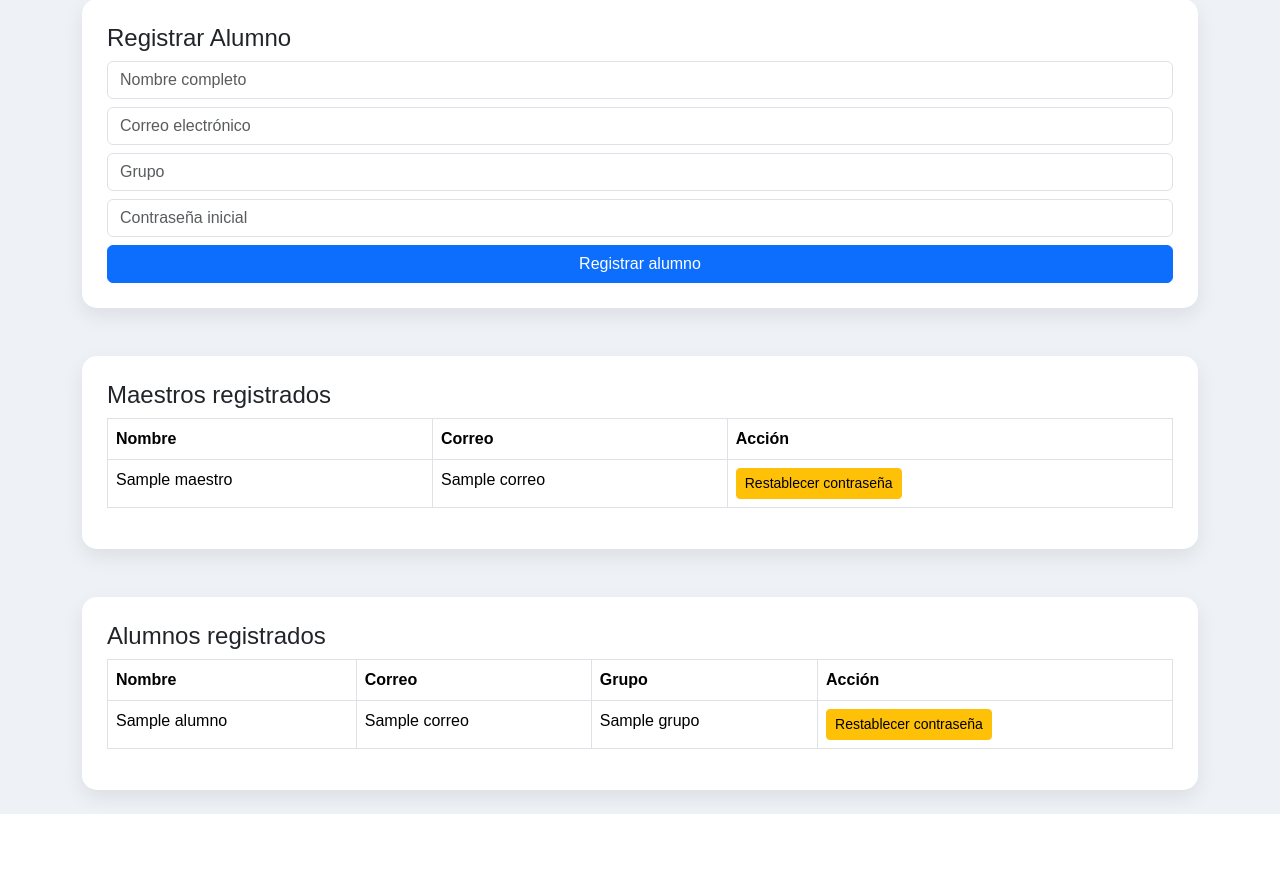
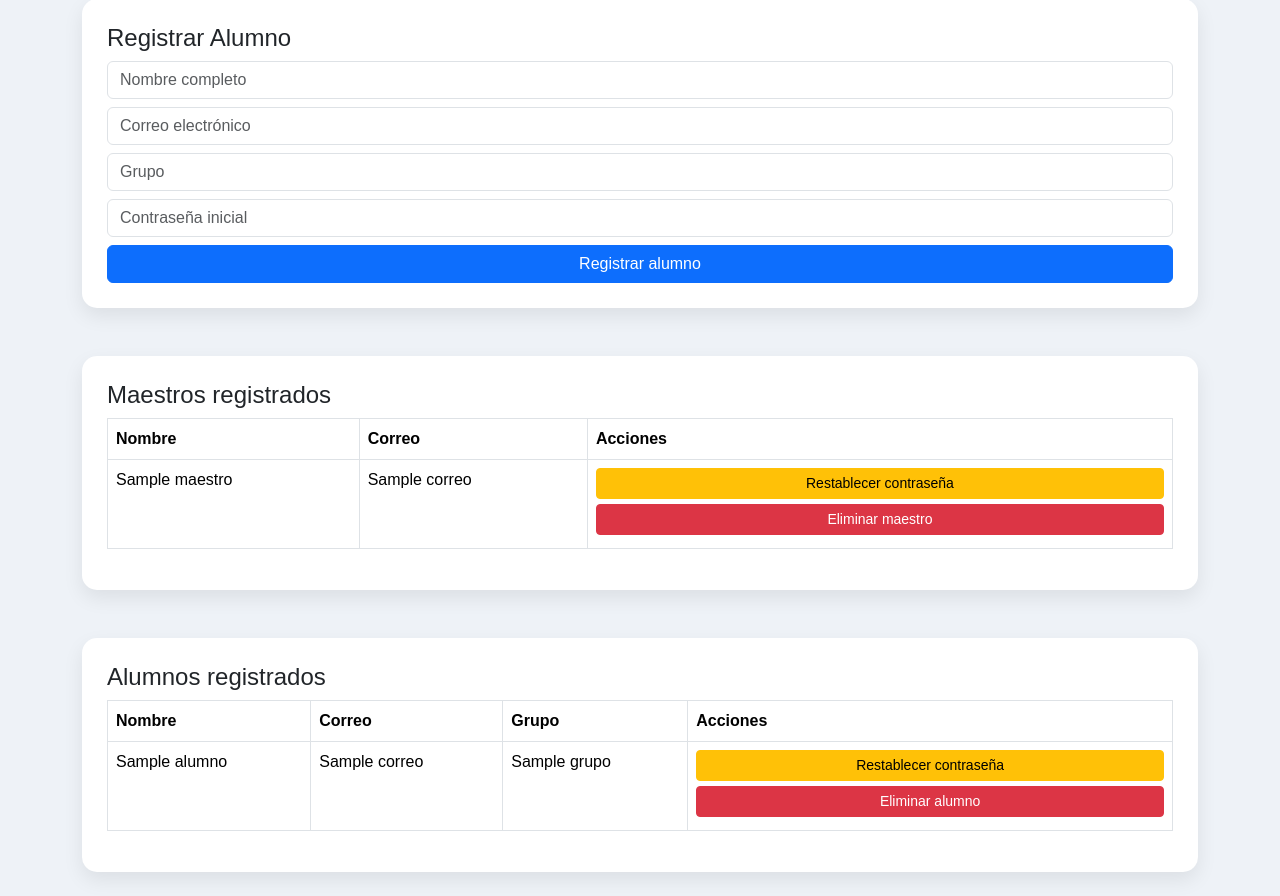
Before and after one commit to computacioneizi85-oss/control-escolar, a Flask app: page /admin in a window 1280 px wide. Shown: the part 406-1302 px from the top of the page. Before the commit the page ends 1220 px from the top, so only its background shows below. Run offline with Flask 3, Linux system fonts and the light colour scheme; the visitor is signed in with stand-in values (Sample User, id 1); a database or web service that is not in the repository returns one stand-in record (values such as "Sample title"); some libraries are stand-ins or nearby versions.

Commit message:
panel admin con eliminar usuarios

```diff
--- a/app.py
+++ b/app.py
@@ -235,6 +235,43 @@ def reset_password(correo):
 
     return f"Contraseña reiniciada. Nueva contraseña: {nueva_password}"
 
+# ==================================
+# ELIMINAR ALUMNO
+# ==================================
+@app.route("/eliminar_alumno/<correo>")
+@login_required("admin")
+def eliminar_alumno(correo):
+
+    # borrar alumno
+    mongo.db.alumnos.delete_one({"correo": correo})
+
+    # borrar su usuario de acceso
+    mongo.db.usuarios.delete_one({"correo": correo})
+
+    # borrar asistencias relacionadas
+    mongo.db.asistencias.delete_many({"nombre": {"$exists": True}, "correo": correo})
+
+    # borrar participaciones
+    mongo.db.participaciones.delete_many({"correo": correo})
+
+    return redirect("/admin")
+
+
+# ==================================
+# ELIMINAR MAESTRO
+# ==================================
+@app.route("/eliminar_maestro/<correo>")
+@login_required("admin")
+def eliminar_maestro(correo):
+
+    # borrar maestro
+    mongo.db.maestros.delete_one({"correo": correo})
+
+    # borrar acceso
+    mongo.db.usuarios.delete_one({"correo": correo})
+
+    return redirect("/admin")
+
 
 # =========================
 # LOGOUT
--- a/templates/admin.html
+++ b/templates/admin.html
@@ -26,6 +26,11 @@ h2{
 .table thead{
     background:#212529;
     color:white;
+}
+
+.btn-sm{
+    width:100%;
+    margin-bottom:5px;
 }
 </style>
 </head>
@@ -72,7 +77,7 @@ h2{
 <tr>
 <th>Nombre</th>
 <th>Correo</th>
-<th>Acción</th>
+<th>Acciones</th>
 </tr>
 </thead>
 
@@ -82,9 +87,17 @@ h2{
 <td>{{ maestro.nombre }}</td>
 <td>{{ maestro.correo }}</td>
 <td>
+
 <a href="/reset_password/{{ maestro.correo }}" class="btn btn-warning btn-sm">
 Restablecer contraseña
 </a>
+
+<a href="/eliminar_maestro/{{ maestro.correo }}"
+class="btn btn-danger btn-sm"
+onclick="return confirm('¿Seguro que deseas eliminar este maestro?');">
+Eliminar maestro
+</a>
+
 </td>
 </tr>
 {% endfor %}
@@ -102,7 +115,7 @@ Restablecer contraseña
 <th>Nombre</th>
 <th>Correo</th>
 <th>Grupo</th>
-<th>Acción</th>
+<th>Acciones</th>
 </tr>
 </thead>
 
@@ -113,9 +126,17 @@ Restablecer contraseña
 <td>{{ alumno.correo }}</td>
 <td>{{ alumno.grupo }}</td>
 <td>
+
 <a href="/reset_password/{{ alumno.correo }}" class="btn btn-warning btn-sm">
 Restablecer contraseña
 </a>
+
+<a href="/eliminar_alumno/{{ alumno.correo }}"
+class="btn btn-danger btn-sm"
+onclick="return confirm('¿Seguro que deseas eliminar este alumno?');">
+Eliminar alumno
+</a>
+
 </td>
 </tr>
 {% endfor %}
```
